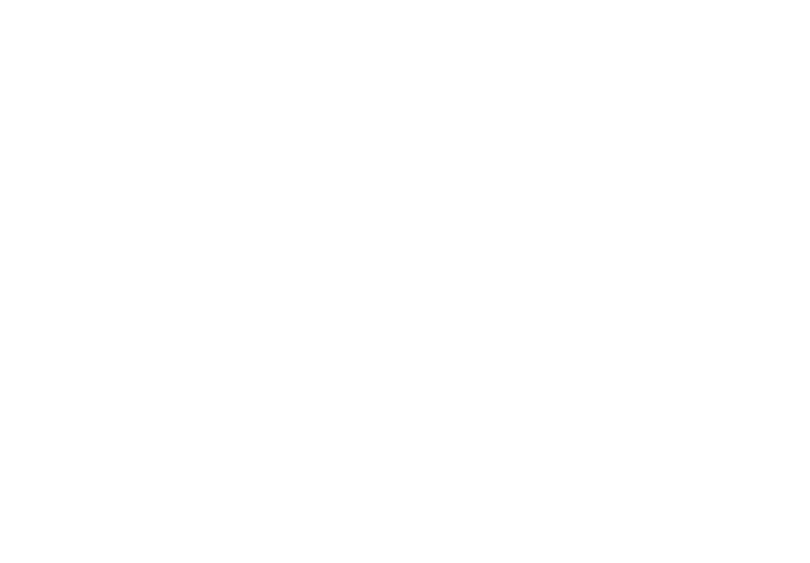
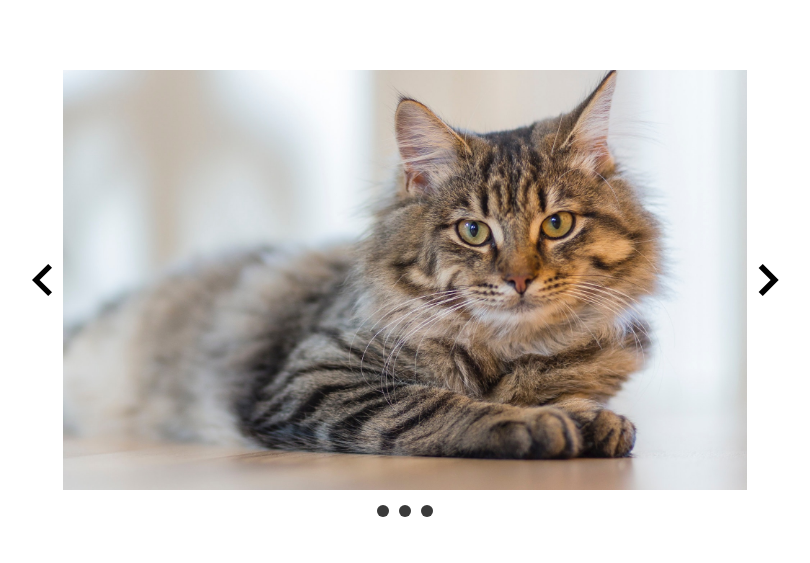
Before and after one commit to xkatjax/Prework_JS_karuzela, a plain HTML site: page index.html in a window 1280 px wide. Shown: the whole page, without its empty margins (235-1045 px from the left). Drawn offline with Linux system fonts and the light colour scheme.

Commit message:
Add base to slider - files HTML, CSS, img

```diff
--- a/index.html
+++ b/index.html
@@ -1,12 +1,34 @@
 <!DOCTYPE html>
 <html lang="en">
-<head>
-    <meta charset="UTF-8">
-    <meta http-equiv="X-UA-Compatible" content="IE=edge">
-    <meta name="viewport" content="width=device-width, initial-scale=1.0">
-    <title>jakzaczacprogramowac.pl Kurs JS-slider</title>
-</head>
-<body>
+  <head>
+    <meta charset="UTF-8" />
+    <meta http-equiv="X-UA-Compatible" content="IE=edge" />
+    <meta name="viewport" content="width=device-width, initial-scale=1.0" />
+    <title>jakzaczacprogramowac.pl Kurs JS - Slider</title>
+    <link rel="stylesheet" href="./style.css" />
+  </head>
+  <body>
+    <main>
+      <div id="slider">
+        <div id="top-row">
+          <img class="arrow arrow-left" id="arrow-left" src="./img/arrow-left.png" alt="" />
+          <div id="slides-container">
+            <img class="slide active" src="./img/photos/photo1.jpg"/>
+            <img class="slide" src="./img/photos/photo2.jpg" />
+            <img class="slide" src="./img/photos/photo3.jpg" />
+          </div>
 
-</body>
+          <img class="arrow arrow-right" id="arrow-right" src="./img/arrow-right.png" alt="" />
+        </div>
+        <div id="bottom-row">
+          <div id="dots">
+            <div class="dot"></div>
+            <div class="dot"></div>
+            <div class="dot"></div>
+          </div>
+        </div>
+      </div>
+    <main>
+    <script src="app.js"></script>
+  </body>
 </html>
--- a/style.css
+++ b/style.css
@@ -0,0 +1,74 @@
+* {
+    box-sizing: border-box;
+  }
+
+  html,
+  body {
+    padding: 0;
+    margin: 0;
+  }
+
+  main {
+    display: flex;
+    flex-direction: column;
+    margin-top: 70px;
+    align-items: center;
+  }
+
+  #slider {
+    width: 768px;
+    height: 420px;
+  }
+
+  #slider #top-row {
+    width: 768px;
+    height: 420px;
+    overflow: hidden;
+  }
+
+  #slider #top-row {
+    display: flex;
+    justify-content: center;
+    align-items: center;
+  }
+
+  #slider .slide {
+    display: none;
+    width: 100%;
+    flex: 1;
+  }
+
+  #slider .slide.active {
+    display: block;
+  }
+
+  #slider #bottom-row {
+    display: flex;
+    justify-content: center;
+  }
+
+  #dots {
+    margin-top: 10px;
+    display: inline-flex;
+    padding: 5px 10px;
+    padding-right: 0;
+    border-radius: 2px;
+  }
+
+  #dots .dot {
+    width: 12px;
+    height: 12px;
+    background-color: #3a3a3a;
+    display: inline-block;
+    border-radius: 100%;
+    margin-right: 10px;
+  }
+
+  .arrow {
+    margin: 0 5px;
+  }
+
+  .arrow,
+  .dot {
+    cursor: pointer;
+  }
```
Also changed, not shown: img/arrow-left.png (added), img/arrow-right.png (added), img/photos/photo1.jpg (added), 5 other files.
